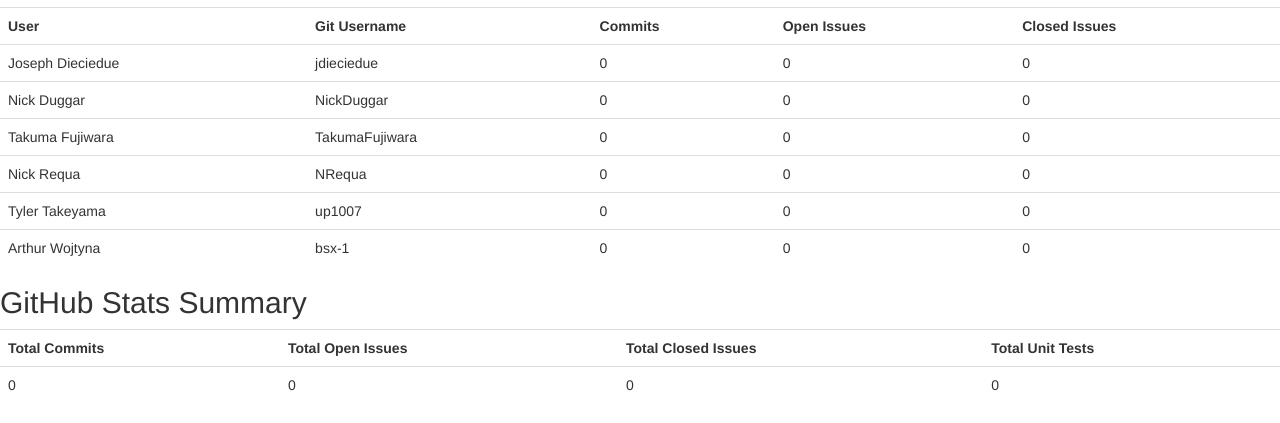
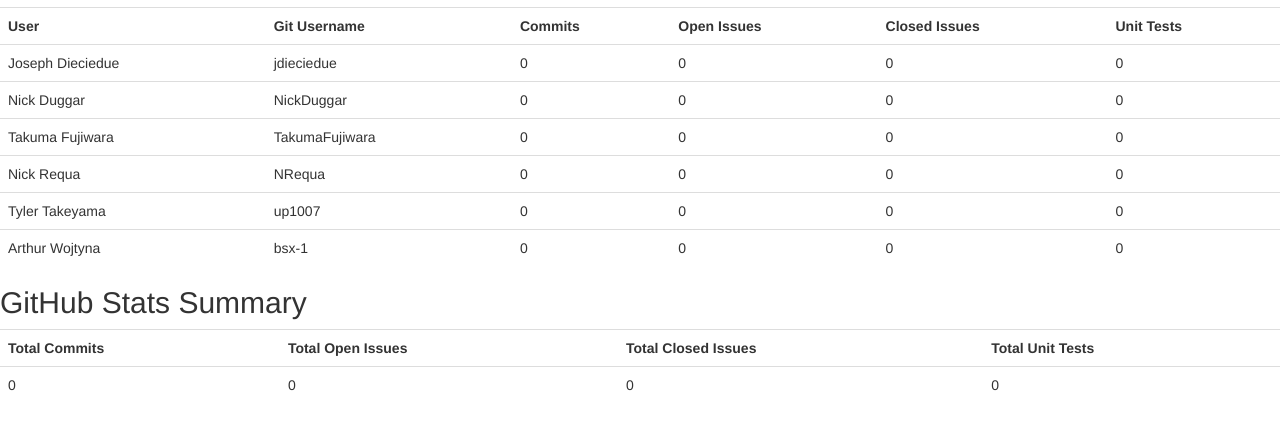
Before and after one commit to NRequa/EE461L_Jaguar_SSBracket, a plain HTML site: page site_files/about_page/index.html in a window 1280 px wide. Shown: the part 625-1048 px from the top of the page. Drawn offline with nearby package versions, Linux system fonts and the light colour scheme; no server answers.

Commit message:
Added Unit Tests col to individual stats table.

```diff
--- a/site_files/about_page/index.html
+++ b/site_files/about_page/index.html
@@ -126,6 +126,7 @@
 							<th>Commits</th>
 							<th>Open Issues</th>
 							<th>Closed Issues</th>
+							<th>Unit Tests</th>
 						</tr>
 
 						<tr>
@@ -134,6 +135,7 @@
 							<td id=jdieciedueCommits>0</td>
 							<td id=jdieciedueOpenIssues>0</td>
 							<td id=jdieciedueClosedIssues>0</td>
+							<td id=jdieciedueUnitTests>0</td>
 						</tr>
 
 						<tr>
@@ -142,6 +144,7 @@
 								<td id=NickDuggarCommits>0</td>
 								<td id=NickDuggarOpenIssues>0</td>
 								<td id=NickDuggarClosedIssues>0</td>
+								<td id=NickDuggarUnitTests>0</td>
 						</tr>
 
 						<tr>
@@ -150,6 +153,7 @@
 								<td id=TakumaFujiwaraCommits>0</td>
 								<td id=TakumaFujiwaraOpenIssues>0</td>
 								<td id=TakumaFujiwaraClosedIssues>0</td>
+								<td id=id=TakumaFujiwaraUnitTests>0</td>
 						</tr>
 
 						<tr>
@@ -158,6 +162,7 @@
 								<td id=NRequaCommits>0</td>
 								<td id=NRequaOpenIssues>0</td>
 								<td id=NRequaClosedIssues>0</td>
+								<td id=id=NRequaTests>0</td>
 						</tr>
 
 						<tr>
@@ -166,6 +171,7 @@
 								<td id=up1007Commits>0</td>
 								<td id=up1007OpenIssues>0</td>
 								<td id=up1007ClosedIssues>0</td>
+								<td id=up1007UnitTests>0</td>
 						</tr>
 
 						<tr>
@@ -174,6 +180,7 @@
 							<td id=bsx-1Commits>0</td>
 							<td id=bsx-1OpenIssues>0</td>
 							<td id=bsx-1ClosedIssues>0</td>
+							<td id=bsx-1UnitTests>0</td>
 						</tr>
 
 					</table>
```
